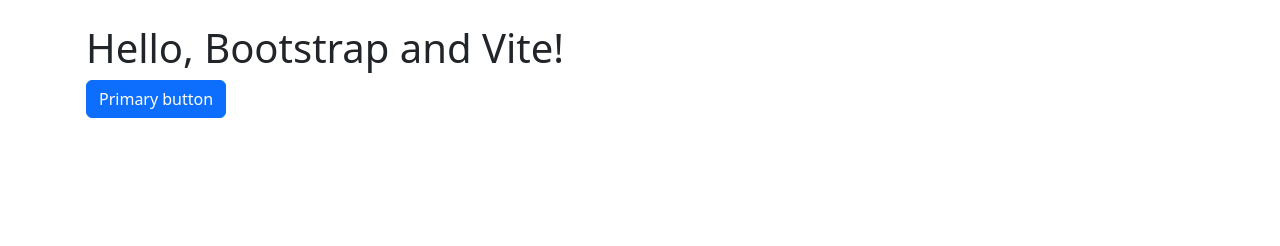
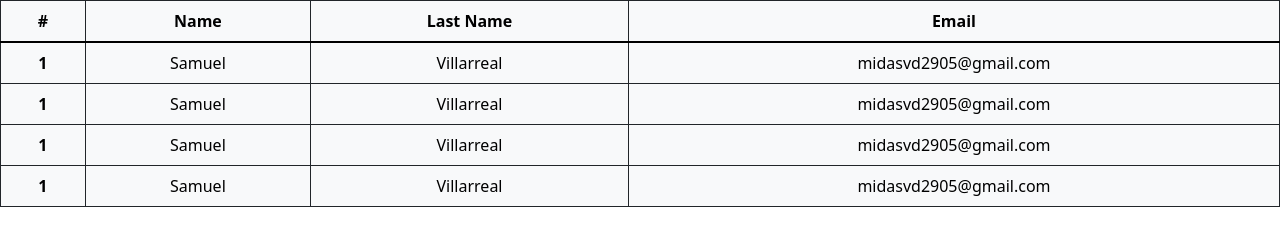
Before and after one commit to SamuVD/crud, a website built with Vite: page index.html in a window 1280 px wide. Built offline with nearby package versions, Linux system fonts and the light colour scheme.

Commit message:
feat: haciendo ejemplos con tablas, etc

```diff
--- a/index.html
+++ b/index.html
@@ -4,14 +4,48 @@
 <head>
     <meta charset="UTF-8">
     <meta name="viewport" content="width=device-width, initial-scale=1.0">
-    <title>Document</title>
+    <title>Events</title>
 </head>
 
 <body>
-    <div class="container py-4 px-3 mx-auto">
-        <h1>Hello, Bootstrap and Vite!</h1>
-        <button class="btn btn-primary">Primary button</button>
-    </div>
+    <main>
+        <table class="table table-light table-hover table-bordered border-dark text-center">
+            <thead class="table-top-">
+              <tr>
+                <th scope="col">#</th>
+                <th scope="col">Name</th>
+                <th scope="col">Last Name</th>
+                <th scope="col">Email</th>
+              </tr>
+            </thead>
+            <tbody class="table-group-divider">
+              <tr>
+                <th scope="row">1</th>
+                <td>Samuel</td>
+                <td>Villarreal</td>
+                <td>midasvd2905@gmail.com</td>
+              </tr>
+              <tr>
+                <th scope="row">1</th>
+                <td>Samuel</td>
+                <td>Villarreal</td>
+                <td>midasvd2905@gmail.com</td>
+              </tr>
+              <tr>
+                <th scope="row">1</th>
+                <td>Samuel</td>
+                <td>Villarreal</td>
+                <td>midasvd2905@gmail.com</td>
+              </tr>
+              <tr>
+                <th scope="row">1</th>
+                <td>Samuel</td>
+                <td>Villarreal</td>
+                <td>midasvd2905@gmail.com</td>
+              </tr>
+            </tbody>
+          </table>
+    </main>
 
     <script type="module" src="./src/js/main.js"></script>
 </body>
--- a/src/js/main.js
+++ b/src/js/main.js
@@ -1,5 +1,5 @@
 // Import our custom CSS
-import '../scss/style.scss'
+import '../scss/styles.scss'
 
 // Import all of Bootstrap's JS
 import * as bootstrap from 'bootstrap'
--- a/src/scss/style.scss
+++ /dev/null
@@ -1,3 +0,0 @@
-@import url('./normalize.scss');
-@import url("https://cdn.jsdelivr.net/npm/bootstrap@5.3.3/dist/css/bootstrap.min.css");
-@import "bootstrap/scss/bootstrap";
--- /dev/null
+++ b/src/scss/styles.scss
@@ -0,0 +1,4 @@
+@import url(./normalize.scss);
+@import url(https://cdn.jsdelivr.net/npm/bootstrap-icons@1.11.3/font/bootstrap-icons.min.css);
+// Import all of Bootstrap's CSS
+@import "bootstrap/scss/bootstrap";
```
Also changed, not shown: src/js/database.js (added, +8 -0 lines).
